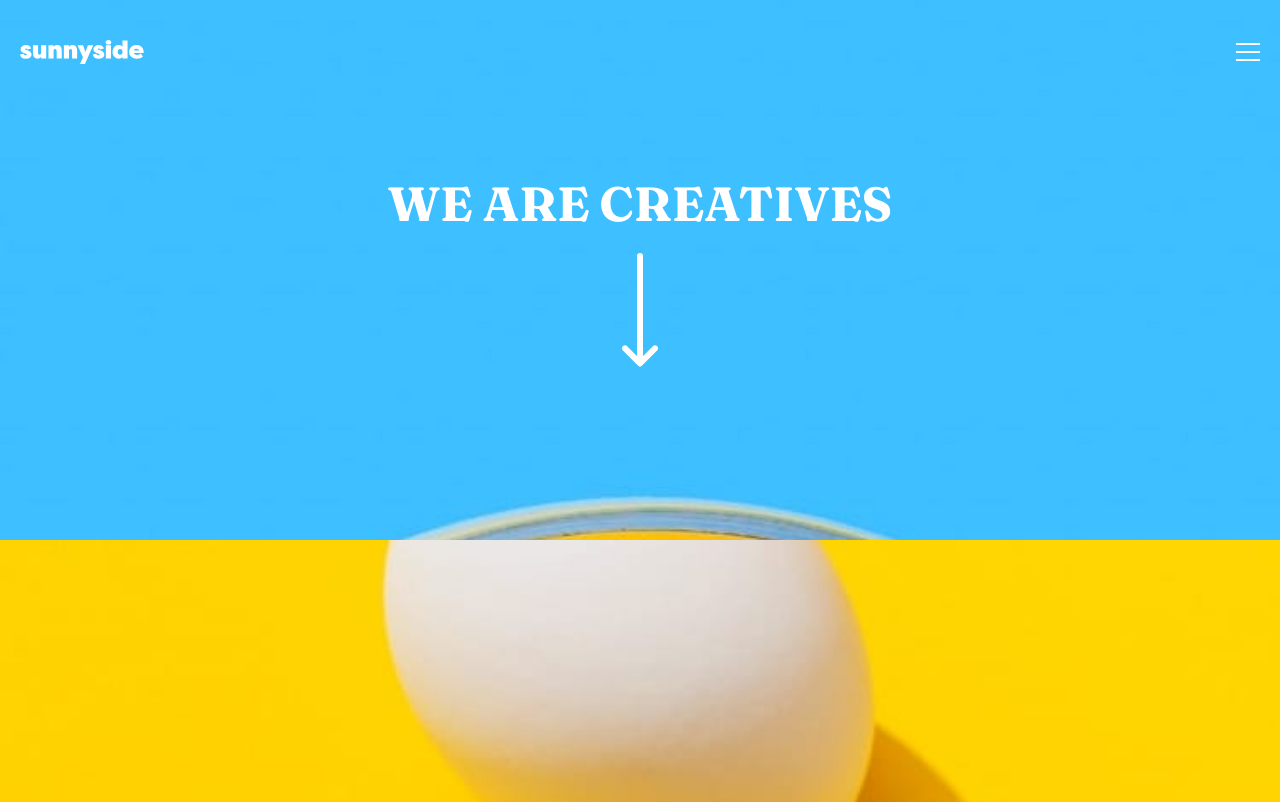
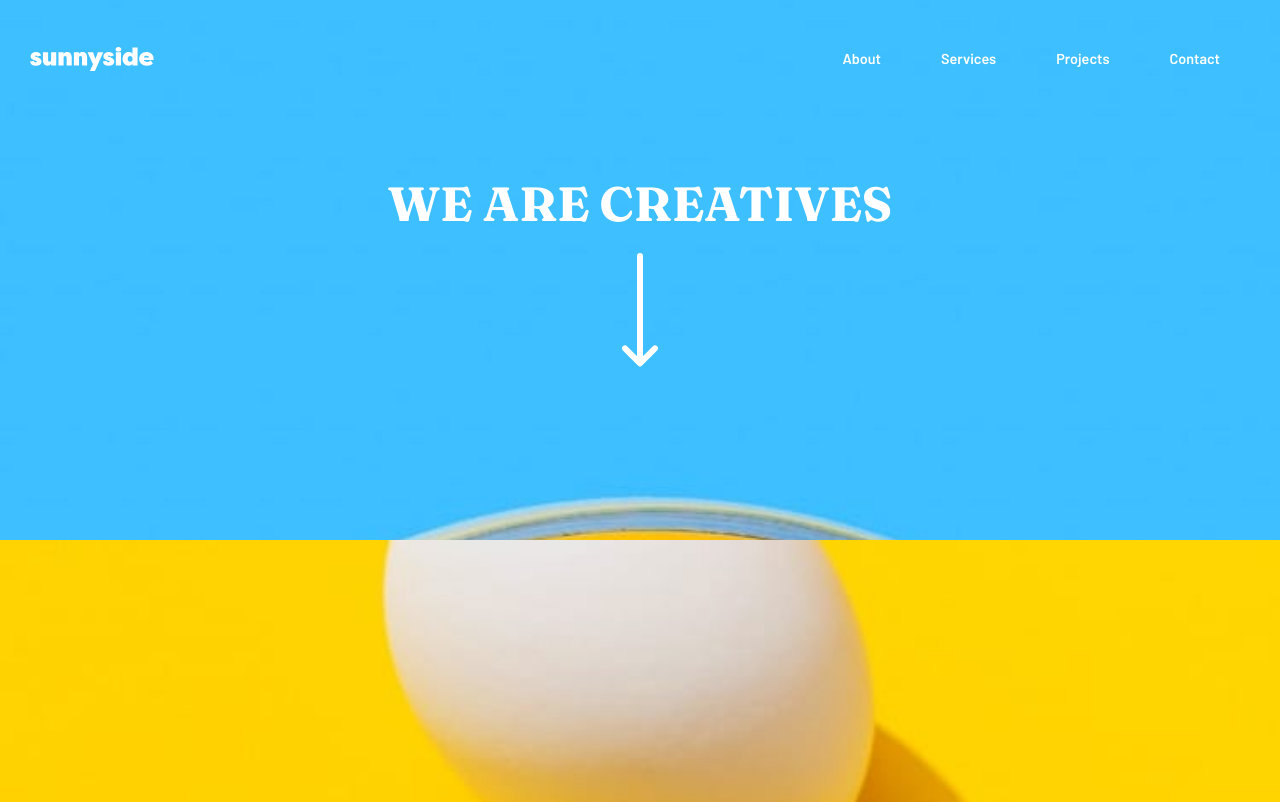
Before and after one commit to kujerocoding/sunnyside-agency-landing-page, a React (Vite) app: page / in a window 1280 px wide. Shown: the top 802 px of the page. Built offline with nearby package versions, Linux system fonts and the light colour scheme.

Commit message:
Add media query. Update nav style

```diff
--- a/src/App.css
+++ b/src/App.css
@@ -48,7 +48,14 @@ nav{
     cursor: pointer;
 }
 
-nav > ul {
+.nav--lists{
+    list-style: none;
+    color: white;
+    font-size: .9rem;
+    display: none;
+}
+
+.nav--active {
     margin-top: 50px;
     padding-block: 40px;
     background-color: white;
@@ -76,9 +83,11 @@ nav > ul::before{
 }
 
 nav > ul > li {
-    padding-inline: 30px;
+
     border-radius: 30px;
     cursor: pointer;
+
+    padding: 10px 30px;
 }
 
 nav > ul > li:hover{
@@ -348,3 +357,32 @@ header{
 .attribution > a{
     color: var(--DARKCYAN);
 }
+
+@media (min-width: 40em){
+
+    nav{
+        display: flex;
+        justify-content: space-between;
+        padding-inline: 30px;
+    }
+
+    .icon--hamburger{
+        display: none;
+    }
+
+    .nav--lists{
+        display: flex;
+        align-items: center;
+        justify-content: end;
+    }
+
+    .nav--lists::before{
+        display: none;
+    }
+
+    .nav--lists > li:hover{
+        color: black;
+        background-color: white;
+    }
+
+}
--- a/src/components/Navbar.jsx
+++ b/src/components/Navbar.jsx
@@ -1,21 +1,24 @@
 import React from 'react'
 
 const Navbar = (props) => {
+
+  const navClassList = props.isMenuOpen ? 'nav--active' : 'nav--lists'
+
   return (
     <nav>
       <div className='nav--icons--container'>
         <img src="./src/assets/images/logo.svg" alt="logo" />
-        <img src="./src/assets/images/icon-hamburger.svg"
+        <img className='icon--hamburger' src="./src/assets/images/icon-hamburger.svg"
         alt="hamburger menu" onClick={props.toggleMenu}/>
       </div>
 
-      {props.isMenuOpen &&
-        <ul>
+
+        <ul className={navClassList}>
           <li>About</li>
           <li>Services</li>
           <li>Projects</li>
           <li>Contact</li>
-      </ul>}
+      </ul>
     </nav>
   )
 }
```
